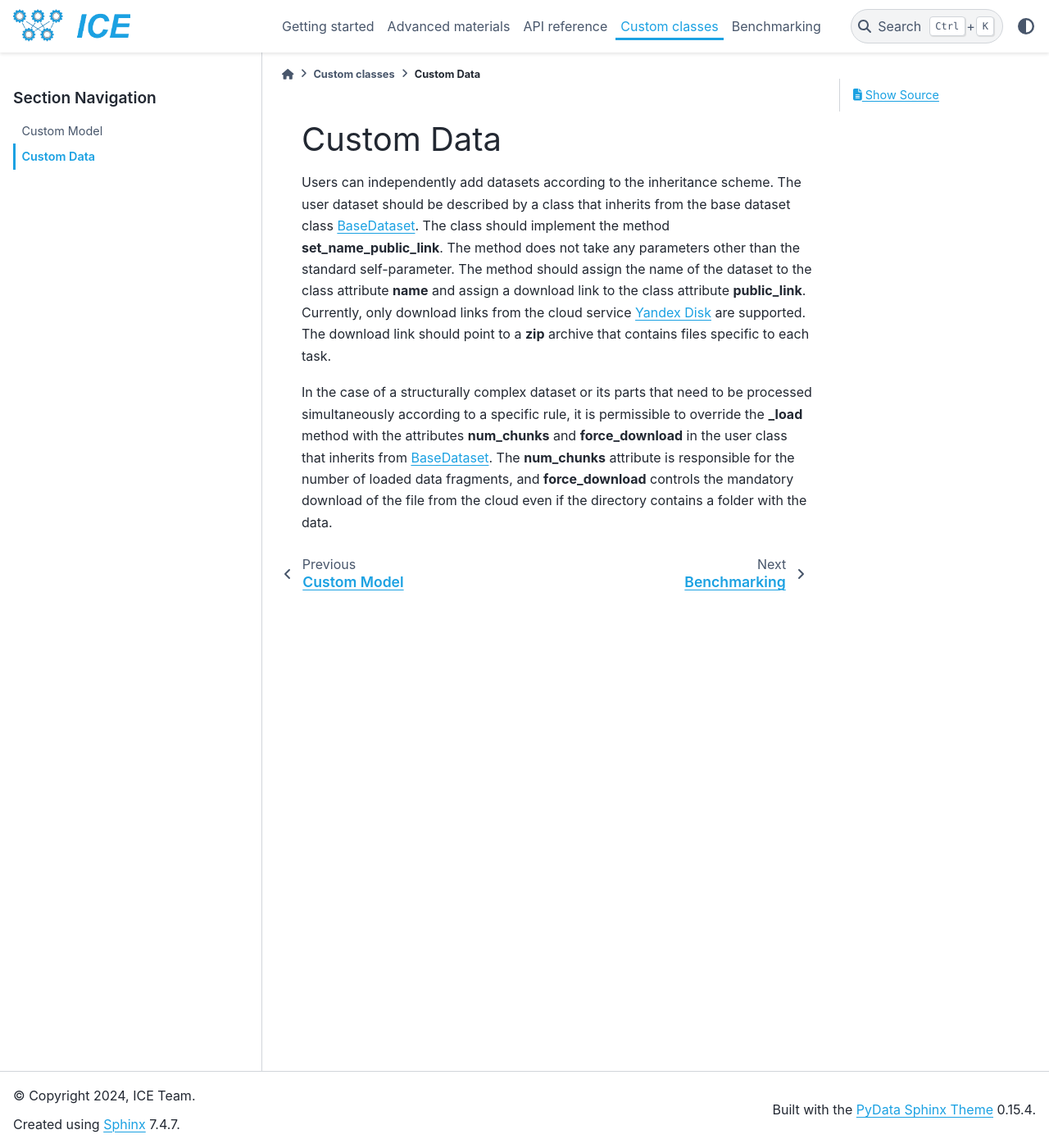
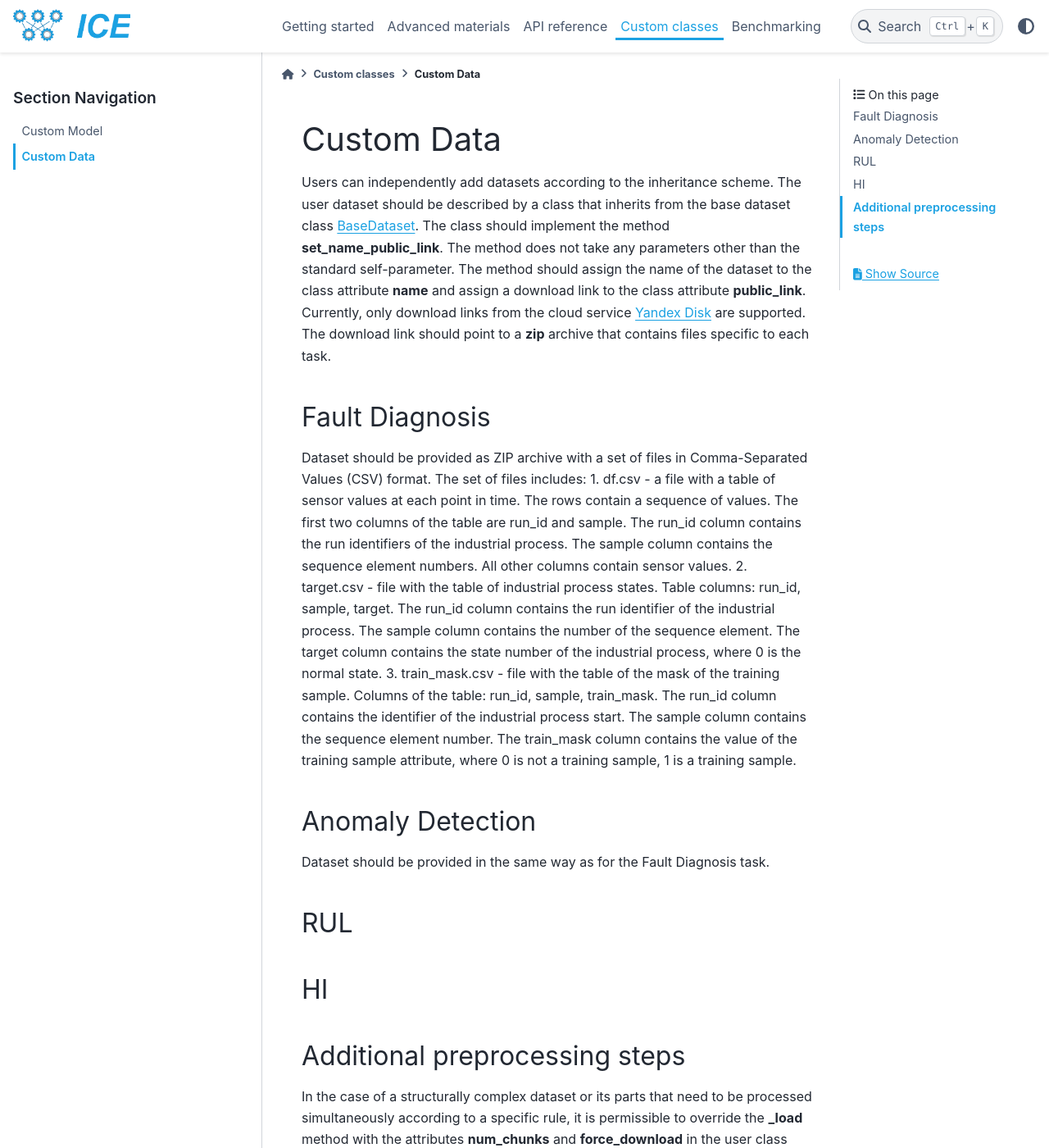
Before and after one commit to codeai-ice-team/codeai-ice, a Sphinx documentation site: the page built from docs/source/custom/custom_data.rst, in a window 1280 px wide and 1400 px high. Shown: the whole window at 82% size. Built offline with Sphinx 7.4.7 and the PyData theme 0.15.4, drawn with Linux system fonts in a browser that asks for light colours.

```diff
--- a/docs/source/custom/custom_data.rst
+++ b/docs/source/custom/custom_data.rst
@@ -16,6 +16,42 @@ only download links from the cloud service
 The download link should point to a **zip** archive that contains files
 specific to each task.
 
+Fault Diagnosis
+"""""""""""""""
+
+Dataset should be provided as ZIP archive with a set of files in Comma-Separated
+Values (CSV) format. The set of files includes:
+1. df.csv - a file with a table of sensor values at each point in time. The
+rows contain a sequence of values. The first two columns of the table are
+run_id and sample. The run_id column contains the run identifiers of the
+industrial process. The sample column contains the sequence element numbers.
+All other columns contain sensor values.
+2. target.csv - file with the table of industrial process states. Table
+columns: run_id, sample, target. The run_id column contains the run identifier
+of the industrial process. The sample column contains the number of the
+sequence element. The target column contains the state number of the
+industrial process, where 0 is the normal state.
+3. train_mask.csv - file with the table of the mask of the training
+sample. Columns of the table: run_id, sample, train_mask. The run_id column
+contains the identifier of the industrial process start. The sample column
+contains the sequence element number. The train_mask column contains the
+value of the training sample attribute, where 0 is not a training sample,
+1 is a training sample.
+
+Anomaly Detection
+"""""""""""""""""
+
+Dataset should be provided in the same way as for the Fault Diagnosis task.
+
+RUL
+"""
+
+HI
+""
+
+Additional preprocessing steps
+""""""""""""""""""""""""""""""
+
 In the case of a structurally complex dataset or its parts that need to
 be processed simultaneously according to a specific rule, it is
 permissible to override the **_load** method with the attributes
--- a/pyproject.toml
+++ b/pyproject.toml
@@ -8,7 +8,7 @@ license = "License"
 [tool.poetry.dependencies]
 python = "^3.9"
 numpy = "^1.23.5"
-pandas = "^1.5.3"
+pandas = "^2.1.4"
 torch = "^2.0.0"
 tqdm = "^4.66.1"
 requests = "^2.31.0"
```
Also changed, not shown: README.md (+33 -0 lines), docs/source/benchmark/rul_sota.ipynb, docs/source/start/tutorials/remaining_useful_life_estimation_basic.ipynb, 2 other files.
